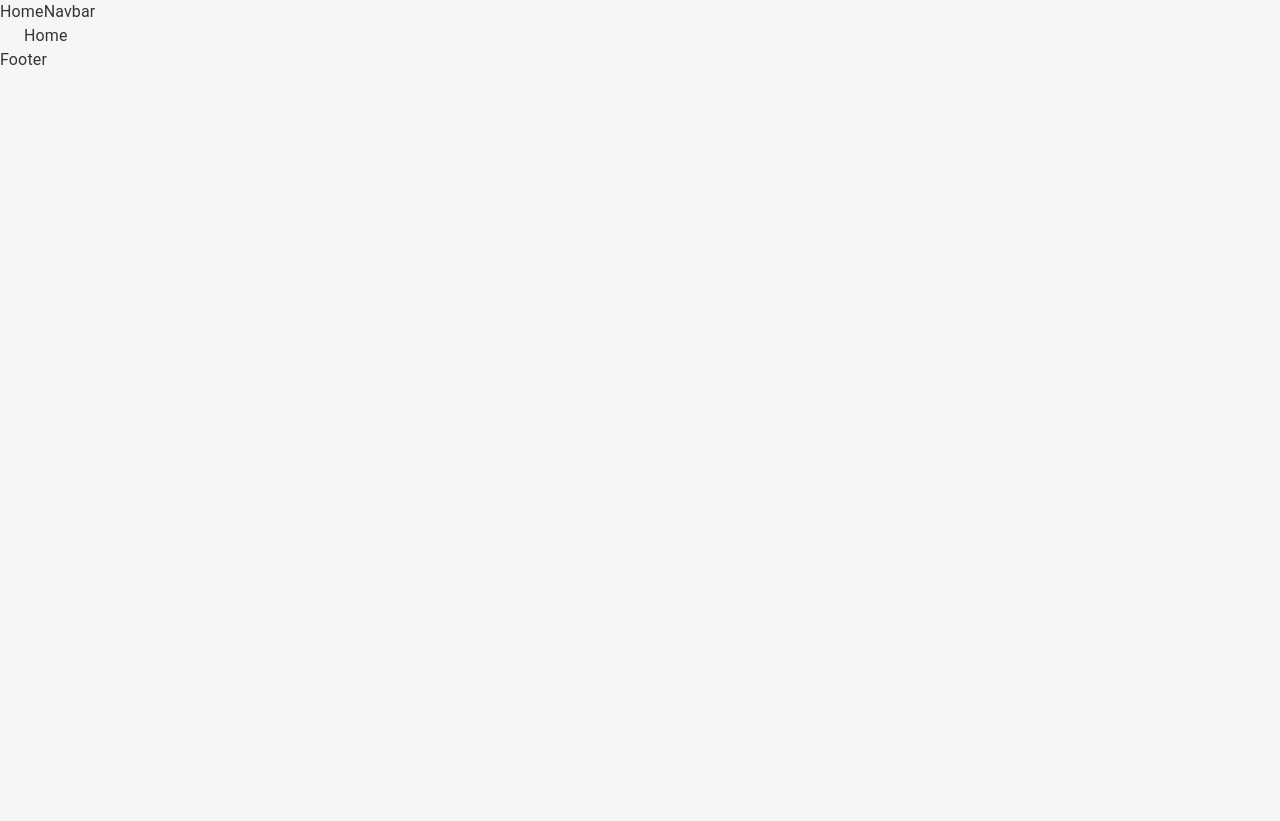
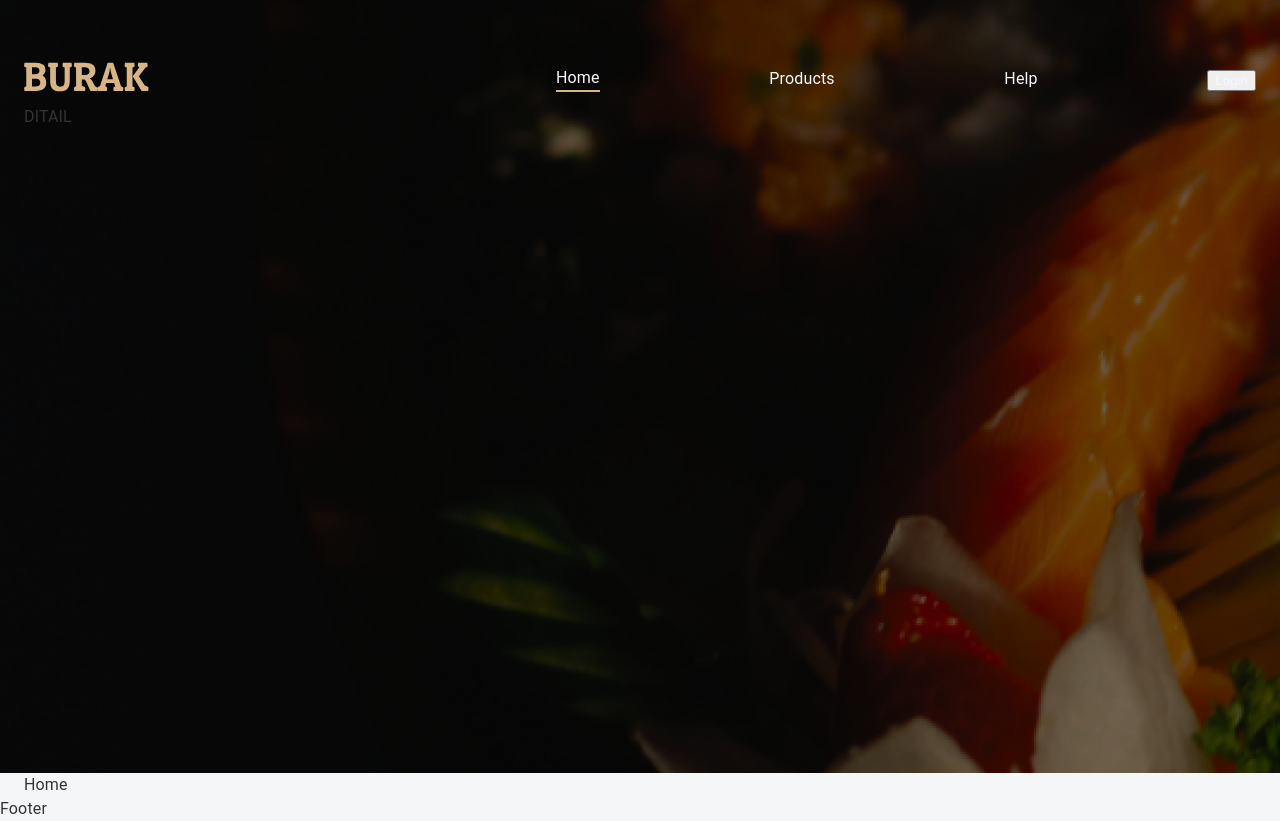
Before and after one commit to javokhirMuminov/burack-react, a React (Create React App) app: page / in a window 1280 px wide. Before the commit the page ends 800 px from the top, so only its background shows below. Built offline with nearby package versions, Linux system fonts and the light colour scheme.

Commit message:
feat: develop header and footer part one

```diff
--- a/src/app/App.tsx
+++ b/src/app/App.tsx
@@ -1,5 +1,4 @@
 import React from 'react';
-import '../css/app.css';
 import { Box, Container, Stack } from '@mui/system';
 import { Link,  Typography } from '@mui/material';
 import { Button } from '@mui/base';
@@ -11,7 +10,9 @@
 import { HomeNavbar } from './components/headers/HomeNavbar';
 import { OtherNavbar } from './components/headers/OtherNavbar';
 import { Footer } from './components/footer';
-
+import '../css/app.css';
+import "../css/navbar.css";
+import { HelpPage } from './screens/helpPage';
 
 
 function App() {
@@ -31,6 +32,9 @@
       <Route path="/member-page">
         <UserPage />
       </Route>
+      <Route path="/help">
+        <HelpPage />
+      </Route>
       <Route path="/">
         <HomePage />
       </Route>
--- a/src/app/components/headers/HomeNavbar.tsx
+++ b/src/app/components/headers/HomeNavbar.tsx
@@ -1,3 +1,64 @@
+import { Button } from "@mui/base";
+import { Box, Container, Stack } from "@mui/system";
+import { NavLink } from "react-router-dom";
+
 export function HomeNavbar () {
-  return <div>HomeNavbar</div>
+  const authMember = null;/* agar user other bolmasa degani*/
+
+  return <div className="home-navbar">
+    <Container sx={{mt: "55px", height: "642px"}}>
+      <Stack sx={{height: "50px",}}
+       flexDirection={"row"}
+       justifyContent={"space-between"}
+       alignItems={"center"} >
+
+        <Box>
+          <NavLink to="/">
+            <img  style={{width: "125px ", height: "30px"}} src="/icons/text-0.svg" />
+          </NavLink>
+         </Box>
+         <Stack flexDirection={"row"}
+         justifyContent={"space-between"}
+         minWidth={"700px"}
+         alignItems={"center"}
+         >
+          <Box className="hover-line">
+            <NavLink to="/" activeClassName={"underline"}>Home</NavLink>
+         </Box>
+         <Box className="hover-line">
+            <NavLink to="/products" activeClassName={"underline"} >Products</NavLink>
+         </Box >
+          {authMember ? (
+             <Box className="hover-line">
+               <NavLink to="/orders" activeClassName={"underline"} >Orders</NavLink>
+             </Box>
+          ) : null }
+
+          {authMember ? (
+             <Box className="hover-line">
+               <NavLink to="/member-page" activeClassName={"underline"} >My page</NavLink>
+             </Box>
+          ) : null }
+         <Box className="hover-line">
+            <NavLink to="/help" activeClassName={"underline"} >Help</NavLink>
+         </Box>
+
+         {/*BASKET */}
+
+         {!authMember ? (
+          <Box>
+            <Button /*variant="contained"*/
+            style={{background: "3776CC",
+             color: '#f8f8ff'}}
+             >Login</Button>
+          </Box>
+          ) : (
+            <img/>
+          ) }
+         </Stack>
+      </Stack>
+      <Stack>DITAIL</Stack>
+    </Container>
+  </div>
+
 }
--- /dev/null
+++ b/src/css/navbar.css
@@ -0,0 +1,40 @@
+.home-navbar {
+  width: 100%;
+  height: 773px;
+  display: flex;
+  background: url('/public/img/banner.png');
+  background-size: cover;
+}
+
+.home-navbar a {
+  text-decoration: none;
+}
+
+.home-navbar .hover-line a {
+  color:#f8f8ff;
+  z-index: 100;;
+}
+
+.home-navbar .underline {
+  display: block;
+  content: "";
+  border-bottom: solid 2px #d7b686;
+}
+
+
+.home-navbar .hover-line:after {
+  display: block;
+  content: "";
+  border-bottom: solid 2px #d7b686;
+  transform: scaleX(0);
+  transition: transform 250ms ease-in-out;
+}
+
+
+.home-navbar .hover-line:hover::after {
+  transform: scaleX(1);
+}
+
+.hover-line div.hover-line::after {
+  transform-origin: 0% 50%;
+}
```
